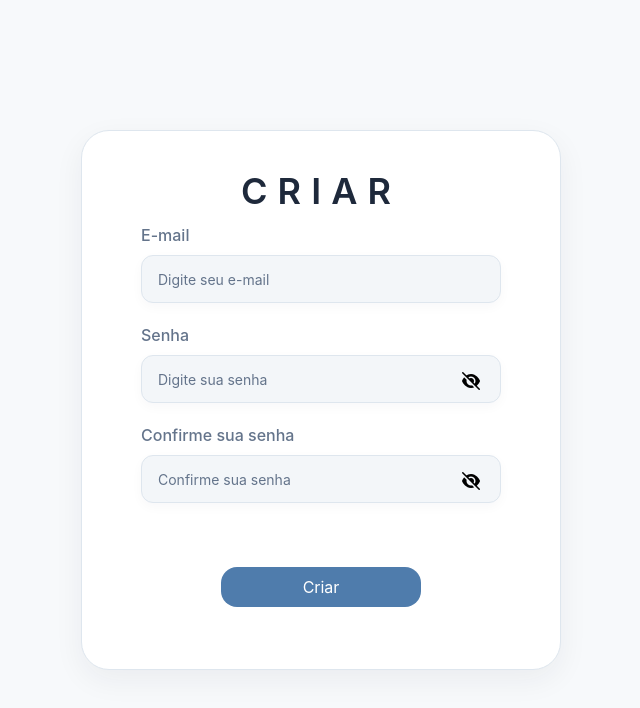
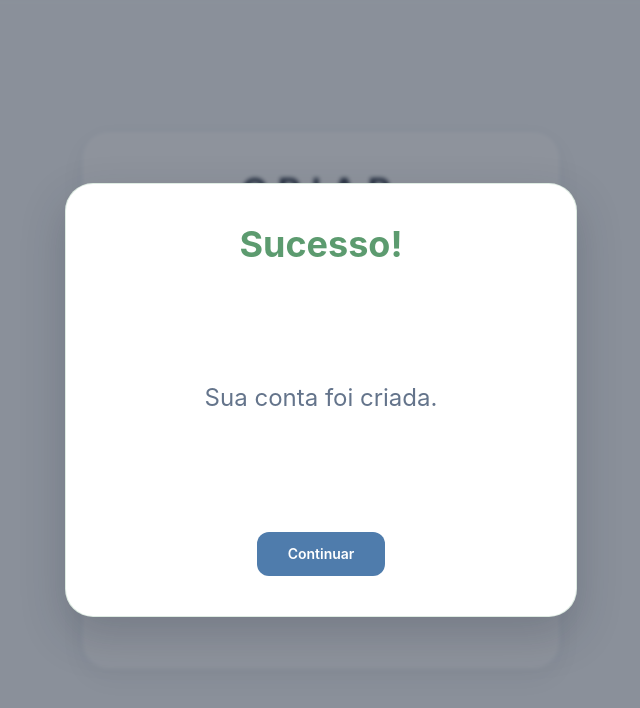
Before and after one commit to Arthur-Hirata/Vetra, a React (Vite) app in the folder Vetra/: page /create in a window 1280 px wide. Shown: the top 708 px of the page, without its empty margins (319-959 px from the left). Built offline with nearby package versions, Linux system fonts and the light colour scheme.

Commit message:
Add a toast component and a notification component

```diff
--- /dev/null
+++ b/Vetra/src/Components/Notification.tsx
@@ -0,0 +1,33 @@
+interface NotificationProps {
+    title: string
+    content: string
+    buttonText: string
+    onButtonClick?: () => void
+}
+
+export default function Notification({title, content, buttonText, onButtonClick}: NotificationProps) {
+    return (
+        <div
+            role="status"
+            aria-live="polite"
+            className="fixed bottom-6 right-6 z-50 flex w-[min(380px,calc(100vw-3rem))] items-start gap-4 rounded-2xl border border-sucess/20 bg-cards p-4 shadow-[0_18px_45px_rgba(30,41,59,0.14)] animate-[toast-in_300ms_ease-out]"
+        >
+            <div className="flex h-10 w-10 shrink-0 items-center justify-center rounded-full bg-sucess/15 text-lg font-bold text-sucess">
+                <span aria-hidden="true">&#10003;</span>
+            </div>
+
+            <div className="min-w-0 flex-1 pt-0.5">
+                <strong className="block text-sm font-semibold text-text">{title}</strong>
+                <span className="mt-1 block text-sm leading-5 text-text-secondary">{content}</span>
+            </div>
+
+            <button
+                type="button"
+                onClick={onButtonClick}
+                className="shrink-0 rounded-lg px-2 py-1 text-xs font-semibold text-primary transition-colors hover:bg-card-secondary hover:text-hover focus:outline-none focus:ring-2 focus:ring-primary/30"
+            >
+                {buttonText}
+            </button>
+        </div>
+    )
+}
--- /dev/null
+++ b/Vetra/src/Components/Toast.tsx
@@ -0,0 +1,31 @@
+interface ToastProps {
+    title: string
+    content: string
+    buttonText: string
+    onButtonClick?: () => void
+}
+
+export default function Toast({title, content, buttonText, onButtonClick}: ToastProps) {
+    return (
+        <div
+            className="fixed inset-0 z-50 flex items-center justify-center bg-text/50 p-6 backdrop-blur-[2px]"
+        >
+            <div className="flex min-h-90 w-full max-w-lg flex-col items-center justify-center gap-30 rounded-[28px] border border-sucess/20 bg-cards px-8 py-10 text-center shadow-[0_18px_45px_rgba(30,41,59,0.22)] sm:min-h-100 sm:px-12">
+
+                <div className="flex flex-col items-center gap-30">
+                    <strong className="text-3xl font-bold text-sucess sm:text-4xl">{title}</strong>
+                    <span className="text-2xl leading-7 text-text-secondary">{content}</span>
+                </div>
+
+                <button
+                    type="button"
+                    onClick={onButtonClick}
+                    className="min-w-32 rounded-xl bg-primary px-6 py-3 text-sm font-semibold text-white transition-colors hover:bg-hover focus:outline-none focus:ring-2 focus:ring-primary/30"
+                >
+                    {buttonText}
+                </button>
+
+            </div>
+        </div>
+    )
+}
--- a/Vetra/src/pages/AccountCreate/AccountCreate.tsx
+++ b/Vetra/src/pages/AccountCreate/AccountCreate.tsx
@@ -1,5 +1,6 @@
 import Input from "../../Components/Input"
 import Button from "../../Components/Button"
+import Toast from "../../Components/Toast"
 import { useState } from "react"
 import { register } from "../../services/api"
 export default function AccountCreate(){
@@ -40,6 +41,7 @@ export default function AccountCreate(){
     }
     return(
         <div className="bg-background w-full min-h-screen flex items-center justify-center px-6">
+            <Toast title="Sucesso!" content="Sua conta foi criada." buttonText="Continuar" />
             <div className="bg-cards w-120 h-135 rounded-[28px] shadow-card border border-border flex flex-col items-center justify-start pt-10">
             <span className="text-center text-4xl font-semibold tracking-[0.28em] text-text uppercase">
                     <span className="">Criar</span>
```
